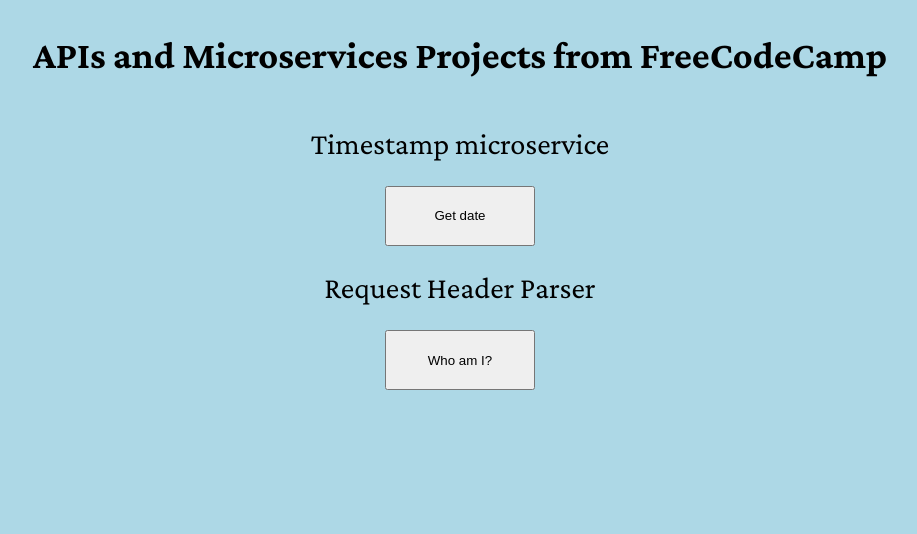
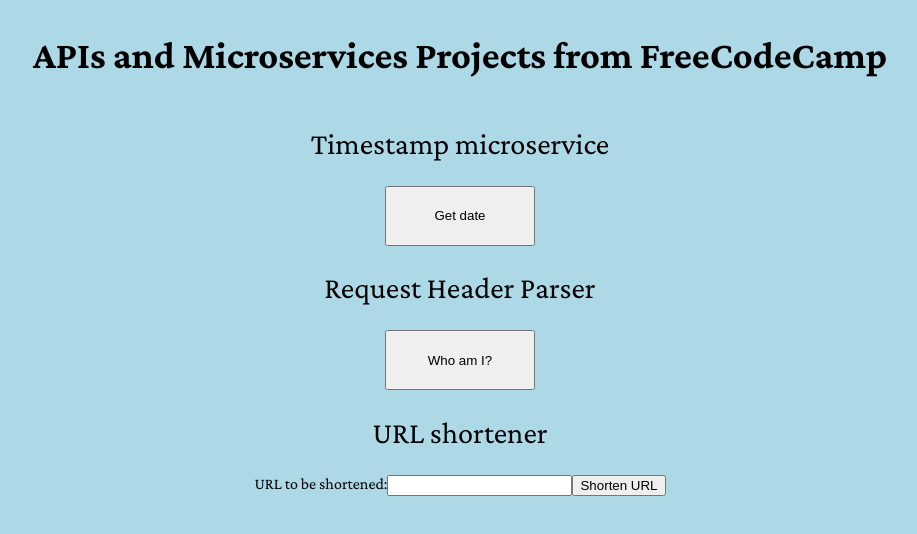
Before and after one commit to lezojeda/freecodecamp-apis-and-microservices, a website: page apis-and-microservices/views/index.html in a window 1280 px wide. Shown: the whole page, without its empty margins (180-1097 px from the left). Drawn offline with nearby package versions, Linux system fonts and the light colour scheme; files that its build step writes are made by us from their sources.

Commit message:
Added html/css for url-shortener project

```diff
--- a/apis-and-microservices/public/styles.css
+++ b/apis-and-microservices/public/styles.css
@@ -29,3 +29,7 @@
     height: 60px;
     width: 150px;
 }
+
+.row-container {
+    display:flex;
+}
--- a/apis-and-microservices/views/index.html
+++ b/apis-and-microservices/views/index.html
@@ -32,5 +32,15 @@
             <button class='service-button'>Who am I?</button>
         </a>
     </div>
+    <div class="project-container">
+        <h2>URL shortener</h2>
+        <div class="row-container">
+            URL to be shortened:
+            <input type="text">
+            <a href='/api/whoami'>
+                <button>Shorten URL</button>
+            </a>
+        </div>
+    </div>
 </body>
 </html>
```
